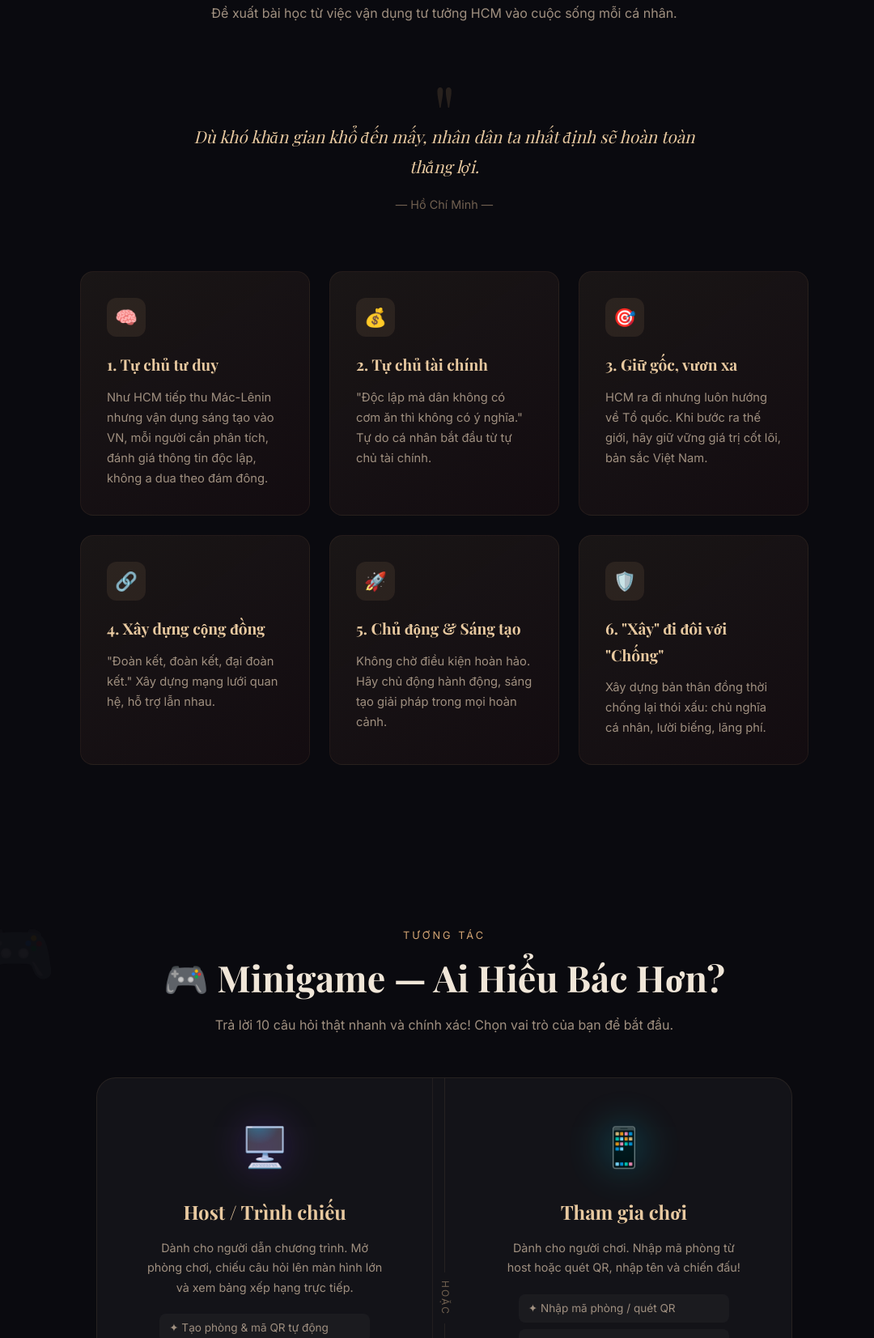
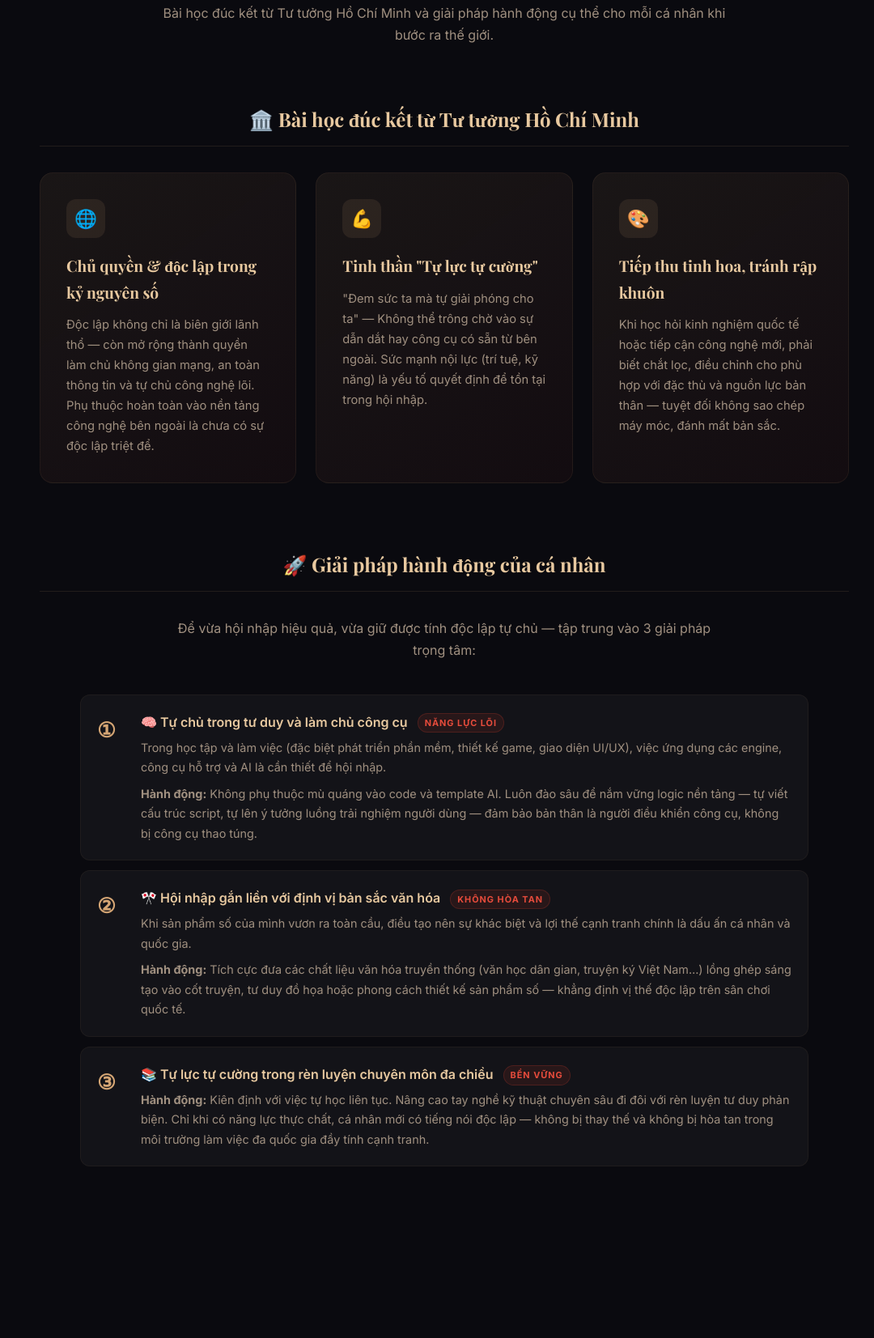
Before and after one commit to LMHuy2004/HCM202, a website: page index.html in a window 1280 px wide. Shown: the part 4959-6612 px from the top of the page at 81% size, without its empty margins (91-1171 px from the left). Drawn offline with nearby package versions, Linux system fonts and the light colour scheme; no server answers; a script that the page names is missing.

Commit message:
Sữa nội dung phần bài học

```diff
--- a/index.html
+++ b/index.html
@@ -130,18 +130,55 @@
   <span class="section-number">04</span>
   <p class="section-label fade-in">Phần 4</p>
   <h2 class="section-title fade-in">Giải Pháp & Bài Học</h2>
-  <p class="section-desc fade-in">Đề xuất bài học từ việc vận dụng tư tưởng HCM vào cuộc sống mỗi cá nhân.</p>
-  <div class="quote-block fade-in">
-    <p class="quote-text">Dù khó khăn gian khổ đến mấy, nhân dân ta nhất định sẽ hoàn toàn thắng lợi.</p>
-    <p class="quote-author">— Hồ Chí Minh —</p>
+  <p class="section-desc fade-in">Bài học đúc kết từ Tư tưởng Hồ Chí Minh và giải pháp hành động cụ thể cho mỗi cá nhân khi bước ra thế giới.</p>
+
+  <!-- SUB-SECTION A: BÀI HỌC ĐÚC KẾT -->
+  <h3 class="lessons-sub-title fade-in">🏛️ Bài học đúc kết từ Tư tưởng Hồ Chí Minh</h3>
+  <div class="cards-grid fade-in" style="max-width:1000px; margin-bottom: 60px;">
+    <div class="card fade-in">
+      <div class="card-icon">🌐</div>
+      <h3 class="card-title">Chủ quyền & độc lập trong kỷ nguyên số</h3>
+      <p class="card-text">Độc lập không chỉ là biên giới lãnh thổ — còn mở rộng thành quyền làm chủ không gian mạng, an toàn thông tin và tự chủ công nghệ lõi. Phụ thuộc hoàn toàn vào nền tảng công nghệ bên ngoài là chưa có sự độc lập triệt để.</p>
+    </div>
+    <div class="card fade-in">
+      <div class="card-icon">💪</div>
+      <h3 class="card-title">Tinh thần "Tự lực tự cường"</h3>
+      <p class="card-text">"Đem sức ta mà tự giải phóng cho ta" — Không thể trông chờ vào sự dẫn dắt hay công cụ có sẵn từ bên ngoài. Sức mạnh nội lực (trí tuệ, kỹ năng) là yếu tố quyết định để tồn tại trong hội nhập.</p>
+    </div>
+    <div class="card fade-in">
+      <div class="card-icon">🎨</div>
+      <h3 class="card-title">Tiếp thu tinh hoa, tránh rập khuôn</h3>
+      <p class="card-text">Khi học hỏi kinh nghiệm quốc tế hoặc tiếp cận công nghệ mới, phải biết chắt lọc, điều chỉnh cho phù hợp với đặc thù và nguồn lực bản thân — tuyệt đối không sao chép máy móc, đánh mất bản sắc.</p>
+    </div>
   </div>
-  <div class="cards-grid" style="max-width:900px;">
-    <div class="card fade-in"><div class="card-icon">🧠</div><h3 class="card-title">1. Tự chủ tư duy</h3><p class="card-text">Như HCM tiếp thu Mác-Lênin nhưng vận dụng sáng tạo vào VN, mỗi người cần phân tích, đánh giá thông tin độc lập, không a dua theo đám đông.</p></div>
-    <div class="card fade-in"><div class="card-icon">💰</div><h3 class="card-title">2. Tự chủ tài chính</h3><p class="card-text">"Độc lập mà dân không có cơm ăn thì không có ý nghĩa." Tự do cá nhân bắt đầu từ tự chủ tài chính.</p></div>
-    <div class="card fade-in"><div class="card-icon">🎯</div><h3 class="card-title">3. Giữ gốc, vươn xa</h3><p class="card-text">HCM ra đi nhưng luôn hướng về Tổ quốc. Khi bước ra thế giới, hãy giữ vững giá trị cốt lõi, bản sắc Việt Nam.</p></div>
-    <div class="card fade-in"><div class="card-icon">🔗</div><h3 class="card-title">4. Xây dựng cộng đồng</h3><p class="card-text">"Đoàn kết, đoàn kết, đại đoàn kết." Xây dựng mạng lưới quan hệ, hỗ trợ lẫn nhau.</p></div>
-    <div class="card fade-in"><div class="card-icon">🚀</div><h3 class="card-title">5. Chủ động & Sáng tạo</h3><p class="card-text">Không chờ điều kiện hoàn hảo. Hãy chủ động hành động, sáng tạo giải pháp trong mọi hoàn cảnh.</p></div>
-    <div class="card fade-in"><div class="card-icon">🛡️</div><h3 class="card-title">6. "Xây" đi đôi với "Chống"</h3><p class="card-text">Xây dựng bản thân đồng thời chống lại thói xấu: chủ nghĩa cá nhân, lười biếng, lãng phí.</p></div>
+
+  <!-- SUB-SECTION B: GIẢI PHÁP HÀNH ĐỘNG -->
+  <h3 class="lessons-sub-title fade-in">🚀 Giải pháp hành động của cá nhân</h3>
+  <p class="section-desc fade-in" style="margin-bottom: 40px;">Để vừa hội nhập hiệu quả, vừa giữ được tính độc lập tự chủ — tập trung vào 3 giải pháp trọng tâm:</p>
+  <div class="key-points fade-in" style="max-width:900px; margin: 0 auto 40px;">
+    <div class="key-point">
+      <span class="key-point-num">①</span>
+      <div>
+        <p class="key-point-title">🧠 Tự chủ trong tư duy và làm chủ công cụ <span class="kp-tag">Năng lực lõi</span></p>
+        <p class="key-point-desc">Trong học tập và làm việc (đặc biệt phát triển phần mềm, thiết kế game, giao diện UI/UX), việc ứng dụng các engine, công cụ hỗ trợ và AI là cần thiết để hội nhập.</p>
+        <p class="key-point-desc" style="margin-top:8px;"><strong>Hành động:</strong> Không phụ thuộc mù quáng vào code và template AI. Luôn đào sâu để nắm vững logic nền tảng — tự viết cấu trúc script, tự lên ý tưởng luồng trải nghiệm người dùng — đảm bảo bản thân là người điều khiển công cụ, không bị công cụ thao túng.</p>
+      </div>
+    </div>
+    <div class="key-point">
+      <span class="key-point-num">②</span>
+      <div>
+        <p class="key-point-title"><span class="vn-flag">🎌</span> Hội nhập gắn liền với định vị bản sắc văn hóa <span class="kp-tag">Không hòa tan</span></p>
+        <p class="key-point-desc">Khi sản phẩm số của mình vươn ra toàn cầu, điều tạo nên sự khác biệt và lợi thế cạnh tranh chính là dấu ấn cá nhân và quốc gia.</p>
+        <p class="key-point-desc" style="margin-top:8px;"><strong>Hành động:</strong> Tích cực đưa các chất liệu văn hóa truyền thống (văn học dân gian, truyện ký Việt Nam…) lồng ghép sáng tạo vào cốt truyện, tư duy đồ họa hoặc phong cách thiết kế sản phẩm số — khẳng định vị thế độc lập trên sân chơi quốc tế.</p>
+      </div>
+    </div>
+    <div class="key-point">
+      <span class="key-point-num">③</span>
+      <div>
+        <p class="key-point-title">📚 Tự lực tự cường trong rèn luyện chuyên môn đa chiều <span class="kp-tag">Bền vững</span></p>
+        <p class="key-point-desc"><strong>Hành động:</strong> Kiên định với việc tự học liên tục. Nâng cao tay nghề kỹ thuật chuyên sâu đi đôi với rèn luyện tư duy phản biện. Chỉ khi có năng lực thực chất, cá nhân mới có tiếng nói độc lập — không bị thay thế và không bị hòa tan trong môi trường làm việc đa quốc gia đầy tính cạnh tranh.</p>
+      </div>
+    </div>
   </div>
 </section>
 
--- a/style.css
+++ b/style.css
@@ -337,6 +337,42 @@ body {
 .back-btn-arrow { font-size: 1rem; transition: transform 0.25s ease; }
 .back-btn:hover .back-btn-arrow { transform: translateX(-4px); }
 
+/* ===== LESSONS SUB-TITLE ===== */
+.lessons-sub-title {
+  font-family: 'Playfair Display', serif;
+  font-size: 1.5rem; font-weight: 700;
+  color: var(--primary-light);
+  text-align: center;
+  margin: 20px 0 32px;
+  padding-bottom: 12px;
+  border-bottom: 1px solid rgba(212,165,116,0.12);
+  width: 100%; max-width: 1000px;
+}
+
+/* Card source tag */
+.card-tag {
+  display: inline-block;
+  font-size: 0.72rem; font-weight: 600;
+  text-transform: uppercase; letter-spacing: 1.5px;
+  color: var(--primary-dark);
+  background: rgba(212,165,116,0.12);
+  border: 1px solid rgba(212,165,116,0.2);
+  padding: 3px 10px; border-radius: 20px;
+  margin-bottom: 10px;
+}
+
+/* Key-point inline tag */
+.kp-tag {
+  display: inline-block;
+  font-size: 0.68rem; font-weight: 700;
+  text-transform: uppercase; letter-spacing: 1px;
+  color: var(--accent-light);
+  background: rgba(192,57,43,0.12);
+  border: 1px solid rgba(192,57,43,0.25);
+  padding: 2px 8px; border-radius: 20px;
+  margin-left: 8px; vertical-align: middle;
+}
+
 /* FOOTER */
 .footer { text-align: center; padding: 40px; border-top: 1px solid rgba(212,165,116,0.08); color: var(--text-dim); font-size: 0.85rem; position: relative; z-index: 1; }
 
```
